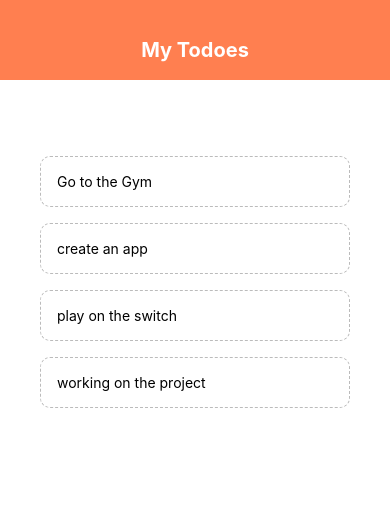
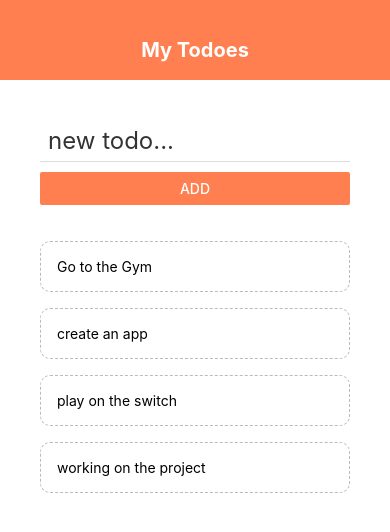
Before and after one commit to esamintech/todo, a React Native app: screen / in a window 390 px wide. Shown: the top 532 px of the page. Built offline with nearby package versions, Linux system fonts and the light colour scheme.

Commit message:
add addTodo

```diff
--- a/App.js
+++ b/App.js
@@ -1,5 +1,6 @@
 import React, { useState } from "react";
 import { FlatList, StyleSheet, View } from "react-native";
+import AddTodo from "./components/addTodo";
 import Header from "./components/header";
 import TodoItem from "./components/todoitem";
 
@@ -11,6 +12,11 @@
     { text: "working on the project", key: "4" },
   ]);
 
+  const submitHandler = (text) => {
+    setTodos((prevTodos) => {
+      return [{ text: text, key: Math.random().toString() }, ...prevTodos];
+    });
+  };
   const pressHandler = (key) => {
     setTodos((prevTodos) => {
       return prevTodos.filter((todo) => todo.key != key);
@@ -23,6 +29,7 @@
       <Header />
       <View style={styles.content}>
         {/* to form */}
+        <AddTodo submitHandler={submitHandler} />
         <View style={styles.list}>
           {/* FlatList */}
           <FlatList
--- /dev/null
+++ b/components/addTodo.js
@@ -0,0 +1,40 @@
+import React, { useState } from "react";
+import { Button, StyleSheet, TextInput, View } from "react-native";
+
+export default function AddTodo(submitHandler) {
+  const [text, setText] = useState("");
+  const changeHandler = (val) => {
+    setText(val);
+  };
+  return (
+    <View>
+      <TextInput
+        style={styles.textInput}
+        placeholder="new todo..."
+        onChangeText={changeHandler}
+      />
+      {/* add button here */}
+      <Button
+        color="coral"
+        title={"Add"}
+        onPress={() =>
+          // add the text to the todoitem
+          submitHandler.submitHandler(text)
+        }
+      ></Button>
+    </View>
+  );
+}
+
+const styles = StyleSheet.create({
+  textInput: {
+    marginBottom: 10,
+    paddingHorizontal: 8,
+    paddingVertical: 6,
+    borderBottomWidth: 1,
+    borderBottomColor: "#ddd",
+    fontSize: 24,
+    color: "#333",
+    backgroundColor: "#fff",
+  },
+});
```
